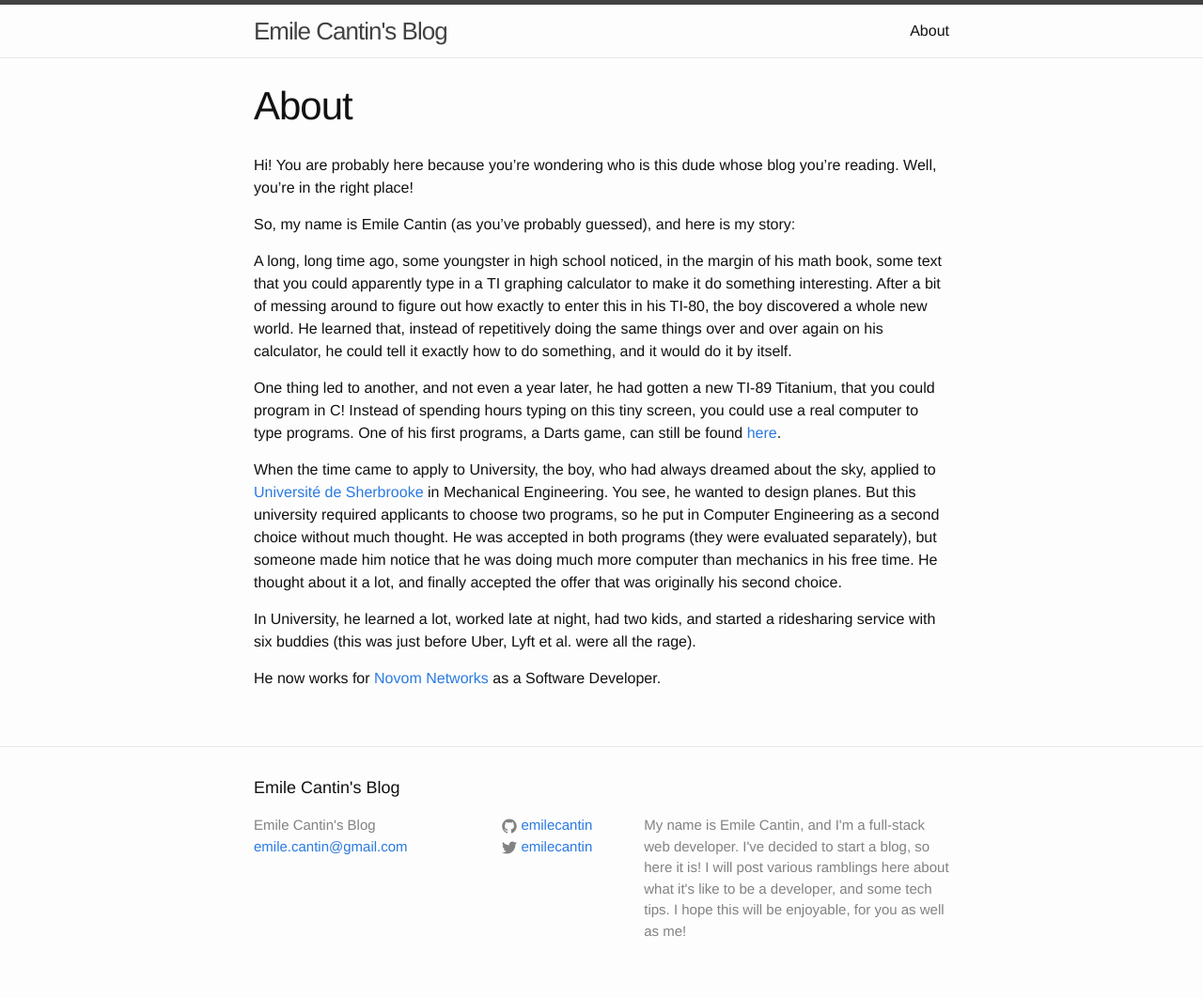
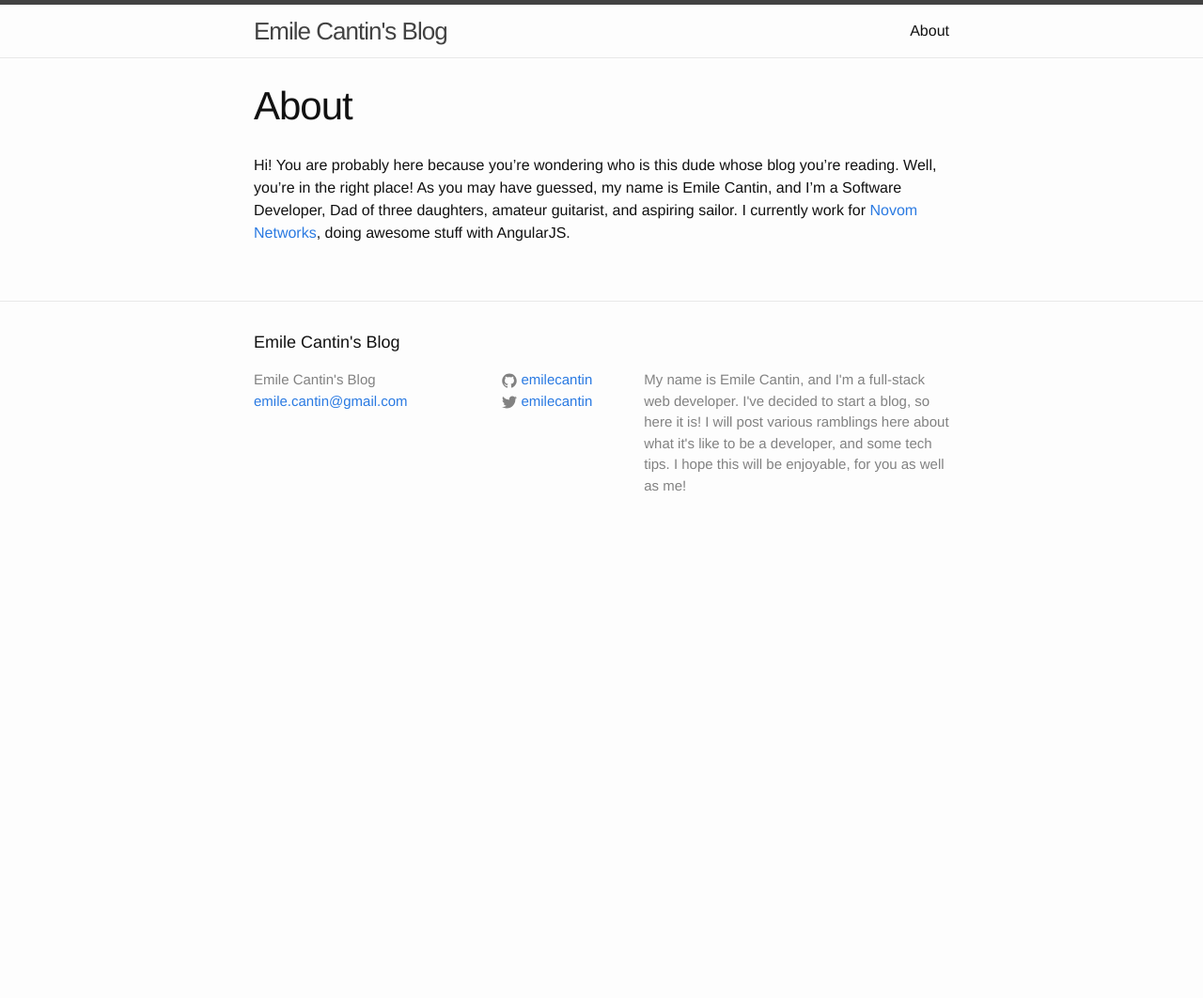
Before and after one commit to emilecantin/emilecantin.github.io, a Jekyll site: the page built from about.markdown, in a window 1280 px wide. Shown: the whole page at 94% size. Built offline with Jekyll 4.4.1, drawn with Linux system fonts in a browser that asks for light colours; after the commit the page ends 900 px from its top, so only the background shows below that.

Commit message:
Reworked the About page.

```diff
--- a/about.markdown
+++ b/about.markdown
@@ -4,20 +4,7 @@
 permalink: /about/
 ---
 
-Hi! You are probably here because you're wondering who is this dude whose blog you're reading. Well, you're in the right place!
+Hi! You are probably here because you're wondering who is this dude whose blog you're reading. Well, you're in the right place! As you may have guessed, my name is Emile Cantin, and I'm a Software Developer, Dad of three daughters, amateur guitarist, and aspiring sailor. I currently work for [Novom Networks][novom], doing awesome stuff with AngularJS.
 
-So, my name is Emile Cantin (as you've probably guessed), and here is my story:
 
-A long, long time ago, some youngster in high school noticed, in the margin of his math book, some text that you could apparently type in a TI graphing calculator to make it do something interesting. After a bit of messing around to figure out how exactly to enter this in his TI-80, the boy discovered a whole new world. He learned that, instead of repetitively doing the same things over and over again on his calculator, he could tell it exactly how to do something, and it would do it by itself.
-
-One thing led to another, and not even a year later, he had gotten a new TI-89 Titanium, that you could program in C! Instead of spending hours typing on this tiny screen, you could use a real computer to type programs. One of his first programs, a Darts game, can still be found [here][darts-ticalc].
-
-When the time came to apply to University, the boy, who had always dreamed about the sky, applied to [Université de Sherbrooke][UdeS] in Mechanical Engineering. You see, he wanted to design planes. But this university required applicants to choose two programs, so he put in Computer Engineering as a second choice without much thought. He was accepted in both programs (they were evaluated separately), but someone made him notice that he was doing much more computer than mechanics in his free time. He thought about it a lot, and finally accepted the offer that was originally his second choice.
-
-In University, he learned a lot, worked late at night, had two kids, and started a ridesharing service with six buddies (this was just before Uber, Lyft et al. were all the rage).
-
-He now works for [Novom Networks][novom] as a Software Developer.
-
-[darts-ticalc]:   http://www.ticalc.org/archives/files/fileinfo/396/39662.html
-[UdeS]:           http://usherbrooke.ca
 [novom]:          http://novomnetworks.com
```
Also changed, not shown: 1 other file.
